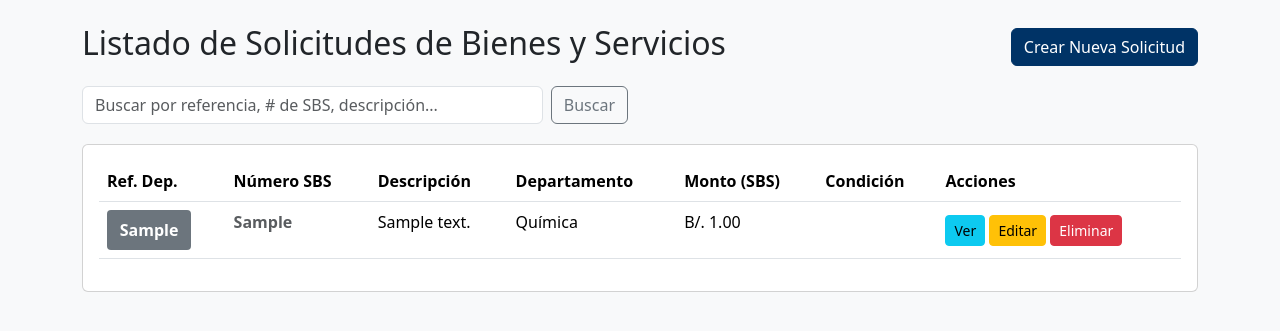
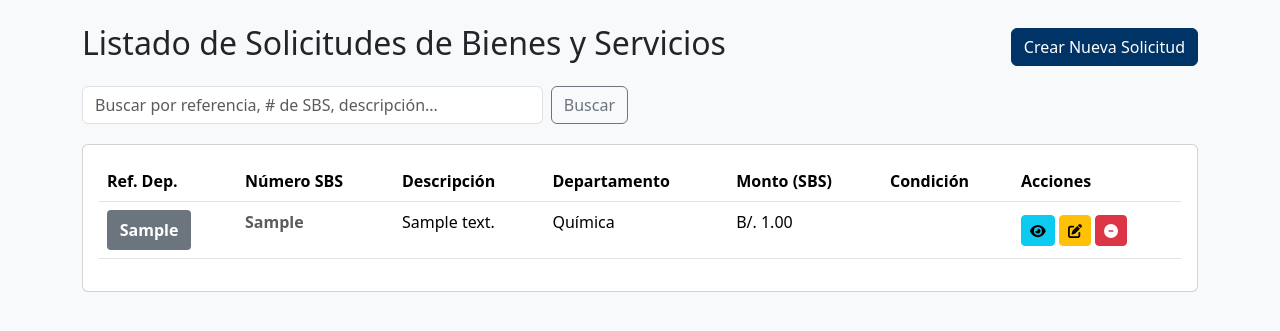
Before and after one commit to dmitre-cloud/LRAA_SEGUIMIENTO_SBS, a Django app: page / in a window 1280 px wide. Shown: the part 56-387 px from the top of the page. Run offline with Django 5.2, Linux system fonts and the light colour scheme; a user stored in the database is signed in; tables that the repository leaves empty hold one stand-in row (values such as "Sample post"); some libraries are stand-ins or nearby versions.

Commit message:
cambiar iconos de la lista de solicitudes

```diff
--- a/solicitudes/templates/solicitudes/solicitud_list.html
+++ b/solicitudes/templates/solicitudes/solicitud_list.html
@@ -100,9 +100,9 @@
                         </div>
                     </td>
                     <td class="text-nowrap align-middle">
-                        <a href="{% url 'solicitud-detail' solicitud.pk %}" class="btn btn-sm btn-info">Ver</a>
-                        <a href="{% url 'solicitud-update' solicitud.pk %}" class="btn btn-sm btn-warning">Editar</a>
-                        <a href="{% url 'solicitud-delete' solicitud.pk %}" class="btn btn-sm btn-danger">Eliminar</a>
+                        <a href="{% url 'solicitud-detail' solicitud.pk %}" class="btn btn-sm btn-info"><i class="fa-solid fa-eye"></i></a>
+                        <a href="{% url 'solicitud-update' solicitud.pk %}" class="btn btn-sm btn-warning"><i class="fa-solid fa-pen-to-square"></i></a>
+                        <a href="{% url 'solicitud-delete' solicitud.pk %}" class="btn btn-sm btn-danger"><i class="fa-solid fa-circle-minus"></i></a>
                     </td>
                 </tr>
                 {% empty %}
```
